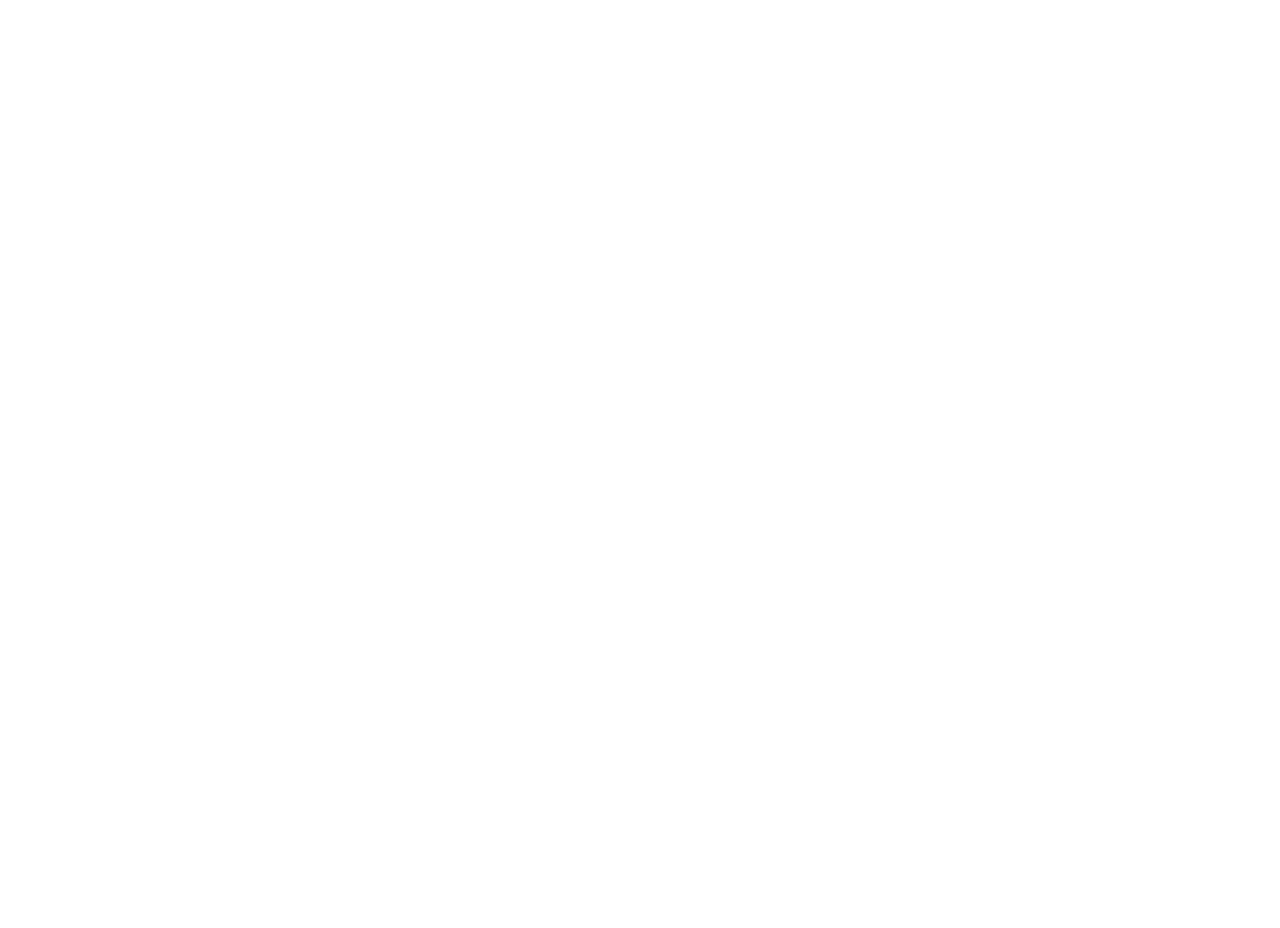
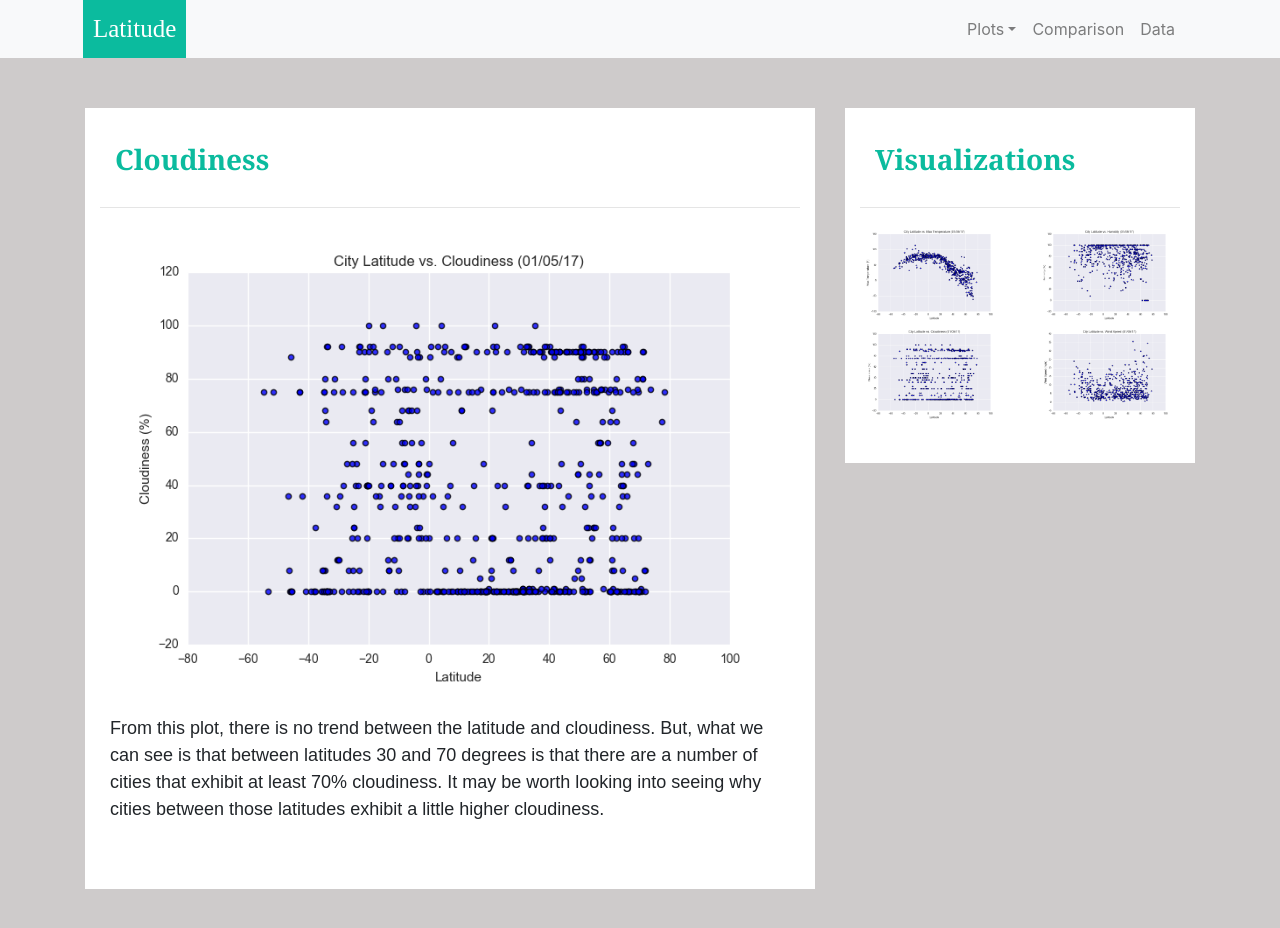
Before and after one commit to mhounsom/Web-Design-Challenge, a plain HTML site: page cloudiness.html in a window 1280 px wide. Before the commit the page ends 800 px from the top, so only its background shows below. Drawn offline with nearby package versions, Linux system fonts and the light colour scheme.

Commit message:
third commit

```diff
--- a/cloudiness.html
+++ b/cloudiness.html
@@ -0,0 +1,92 @@
+<!DOCTYPE html>
+<html lang="en">
+
+<head>
+  <meta charset="UTF-8">
+  <title>Cloudiness</title>
+  <link rel="stylesheet" href="https://stackpath.bootstrapcdn.com/bootstrap/4.3.1/css/bootstrap.min.css" integrity="sha384-ggOyR0iXCbMQv3Xipma34MD+dH/1fQ784/j6cY/iJTQUOhcWr7x9JvoRxT2MZw1T" crossorigin="anonymous">
+  <link rel="stylesheet" href="style.css">
+
+  <!--Note: Utilizing these scripts has helped out with dropdown menu problems-->
+  <script src="https://code.jquery.com/jquery-3.3.1.slim.min.js" integrity="sha384-q8i/X+965DzO0rT7abK41JStQIAqVgRVzpbzo5smXKp4YfRvH+8abtTE1Pi6jizo" crossorigin="anonymous"></script>
+  <script src="https://cdnjs.cloudflare.com/ajax/libs/popper.js/1.14.7/umd/popper.min.js" integrity="sha384-UO2eT0CpHqdSJQ6hJty5KVphtPhzWj9WO1clHTMGa3JDZwrnQq4sF86dIHNDz0W1" crossorigin="anonymous"></script>
+  <script src="https://stackpath.bootstrapcdn.com/bootstrap/4.3.1/js/bootstrap.min.js" integrity="sha384-JjSmVgyd0p3pXB1rRibZUAYoIIy6OrQ6VrjIEaFf/nJGzIxFDsf4x0xIM+B07jRM" crossorigin="anonymous"></script>
+
+</head>
+<body>
+
+<!--Navigation bar-->
+
+<nav class="navbar navbar-expand-lg navbar-light bg-light">
+  <div class="container">
+    <a class="navbar-brand text-white" href="index.html">Latitude</a>
+    <button class="navbar-toggler" type="button" data-toggle="collapse" data-target="#navbarSupportedContent" aria-controls="navbarSupportedContent" aria-expanded="false" aria-label="Toggle navigation">
+      <span class="navbar-toggler-icon"></span>
+    </button>
+
+    <div class="collapse navbar-collapse" id="navbarSupportedContent">
+      <ul class="navbar-nav ml-auto">
+        <li class="nav-item dropdown">
+          <a class="nav-link dropdown-toggle" href="#" id="navbarDropdown" role="button" data-toggle="dropdown" aria-haspopup="true" aria-expanded="false">Plots</a>
+          <div class="dropdown-menu dropdown-menu-right" aria-labelledby="navbarDropdownMenuLink">
+            <a class="dropdown-item" href="max_temperature.html">Max Temperature</a>
+            <a class="dropdown-item" href="humidity.html">Humidity</a>
+            <a class="dropdown-item" href="cloudiness.html">Clouidiness</a>
+            <a class="dropdown-item" href="wind_speed.html">Wind Speed</a>
+          </div>
+        </li>
+        <li class="nav-item">
+            <a class="nav-link" href="comparisons.html">Comparison</a>
+        </li>
+        <li class="nav-item">
+            <a class="nav-link" href="data.html">Data</a>
+        </li>
+      </ul>
+    </div>
+  </div>
+</nav>
+
+<!--Headers, pictures, and write up-->
+
+  <div class="container content">
+    <div class="row">
+      <div class="col-md-8">
+        <div class="col-md-12">
+          <h3>Cloudiness</h3>
+          <hr>
+          <div class="thumbnail">
+            <img src="Resources/assets/images/Fig3.png " width="100%" alt="cloudiness">
+          </div>
+          <p>From this plot, there is no trend between the latitude and cloudiness. But, what we can see is that between latitudes 30 and 70 degrees is that there are a number of cities that exhibit at least 70% cloudiness. It may be worth looking into seeing why cities between those latitudes exhibit a little higher cloudiness.</p>
+        </div>
+      </div>
+
+      <div class="col-md-4">
+        <div class="col-md-12">
+            <h3>Visualizations</h3>
+            <hr>
+            <div class="row">
+                <div class="col-3 col-md-6">
+                    <a href="max_temperature.html"><img src="Resources/assets/images/Fig1.png" width="100%"  alt="temperature">
+                    </a>
+                </div>
+                <div class="col-3 col-md-6">
+                    <a href="humidity.html"><img src="Resources/assets/images/Fig2.png" width="100%" alt="humidity"></a>
+                </div>
+
+                <div class="col-3 col-md-6">
+                    <a href="cloudiness.html"><img src="Resources/assets/images/Fig3.png" width="100%"  alt="cloudiness"></a>
+                </div>
+
+                <div class="col-3 col-md-6">
+                    <a href="wind_speed.html"><img src="Resources/assets/images/Fig4.png"width="100%"  alt="wind speed"></a>
+                </div>
+            </div>
+        </div>
+    </div>
+  </div>
+
+
+</body>
+
+</html>
--- a/style.css
+++ b/style.css
@@ -1,3 +1,4 @@
+/* navigation bar*/
 a.navbar-brand{
     margin-left: 10px;
     padding: 10px;
@@ -6,7 +7,59 @@ a.navbar-brand{
     font-size: 25px;
 }
 
+.navbar{
+    padding-top:0px;
+    padding-bottom: 0px;
+    padding-right:40px;
+}
 
+.nav-item.dropdown.show {
+    background-color: #ddd;
+}
+
+.dropdown-menu {
+    margin: 0;
+}
+
+/*main background*/
 body{
     background-color: rgb(206, 203, 203);
 }
+
+.col-md-12{
+    background-color: white;
+    padding-top: 20px;
+    padding-bottom:40px;
+}
+
+
+/*header*/
+h3{
+    color: rgb(11, 187, 158);
+    font-family: Georgia, 'Times New Roman', Times, serif;
+    padding: 15px;
+    font-weight: bold;
+}
+
+
+/*paragraph text*/
+p{
+    font-family: Arial, Helvetica, sans-serif;
+    font-size: large;
+    padding:10px;
+ }
+
+
+/*images*/
+.img-thumbnail{
+    padding:10px;
+    border: none;
+}
+
+
+/*Creating gap between navigation and content*/
+.content {
+    padding-top: 50px;
+    padding-bottom: 80px;
+    overflow: hidden;
+}
```
Also changed, not shown: humidity.html (+92 -0 lines), index.html (+20 -8 lines), max_temperature.html (+92 -0 lines), wind_speed.html (+92 -0 lines).
